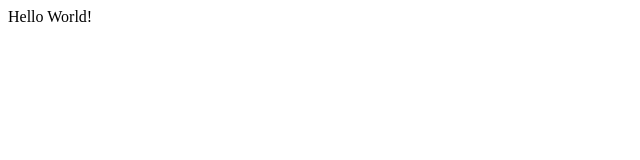
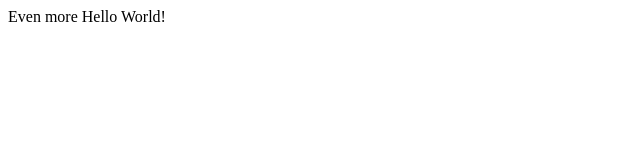
Before and after one commit to kyle-walker/kyle-walker.github.io, a plain HTML site: page index.html in a window 1280 px wide. Shown: the whole page, without its empty margins (0-640 px from the left). Drawn offline with Linux system fonts and the light colour scheme.

Commit message:
Update index.html

```diff
--- a/index.html
+++ b/index.html
@@ -11,6 +11,6 @@
   <title>Welcome to kyle-walker.github.io!</title>
 </head>
   <body>
-    Hello World!
+    Even more Hello World!
   </body>
 </html>
```
